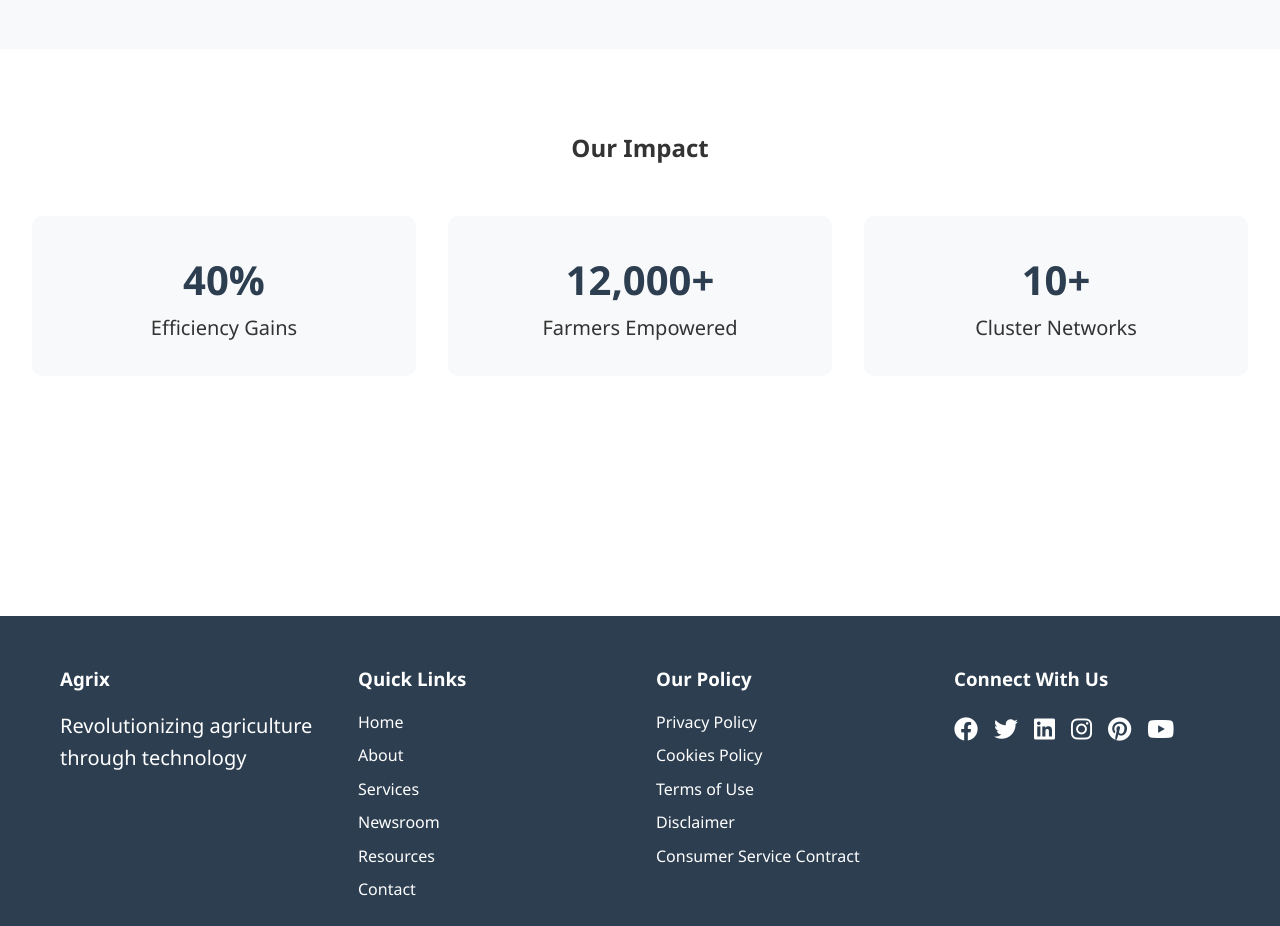
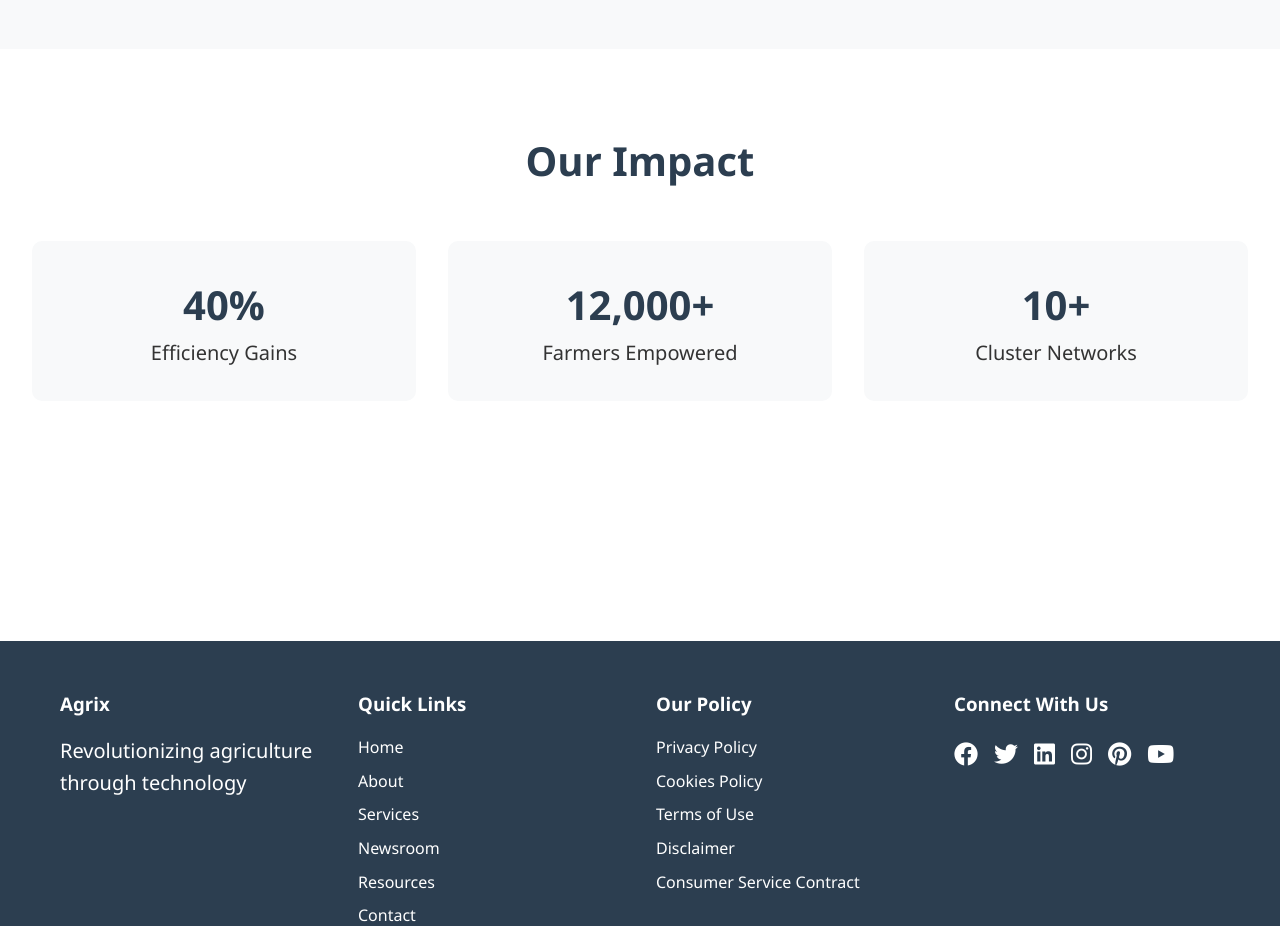
Before and after one commit to snehasahu7/Agrix, a React (Create React App) app: page /tech in a window 1280 px wide. Shown: the part 4320-5246 px from the top of the page. Built offline with nearby package versions, Linux system fonts and the light colour scheme.

Commit message:
modified tech page

```diff
--- a/src/pages/Technology/Technology.css
+++ b/src/pages/Technology/Technology.css
@@ -635,3 +635,8 @@ height: 85vh;
     font-size: 1rem;
   }
 }
+.impact-section h2{
+  font-size: 2.5rem;
+  font-weight: 700;
+  color: #2c3e50;
+}
```
